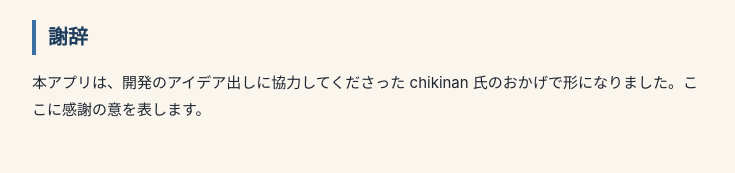
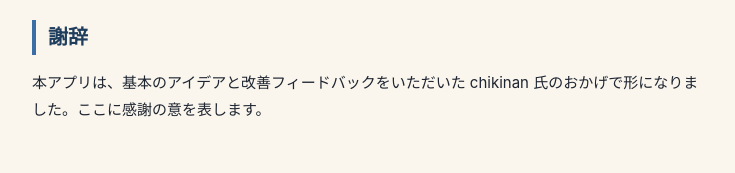
Before and after one commit to y-hey/ten-year-weight-support, a plain HTML site: page index.html in a window 1280 px wide. Shown: the part 2837-3010 px from the top of the page, without its empty margins (272-1007 px from the left). Drawn offline with Linux system fonts and the light colour scheme.

Commit message:
Refine acknowledgement wording

```diff
--- a/index.html
+++ b/index.html
@@ -132,7 +132,7 @@
   </ul>
 
   <h2>謝辞</h2>
-  <p>本アプリは、開発のアイデア出しに協力してくださった chikinan 氏のおかげで形になりました。ここに感謝の意を表します。</p>
+  <p>本アプリは、基本のアイデアと改善フィードバックをいただいた chikinan 氏のおかげで形になりました。ここに感謝の意を表します。</p>
 
   <footer>
     <p>&copy; 2026 10年体重計</p>
```
